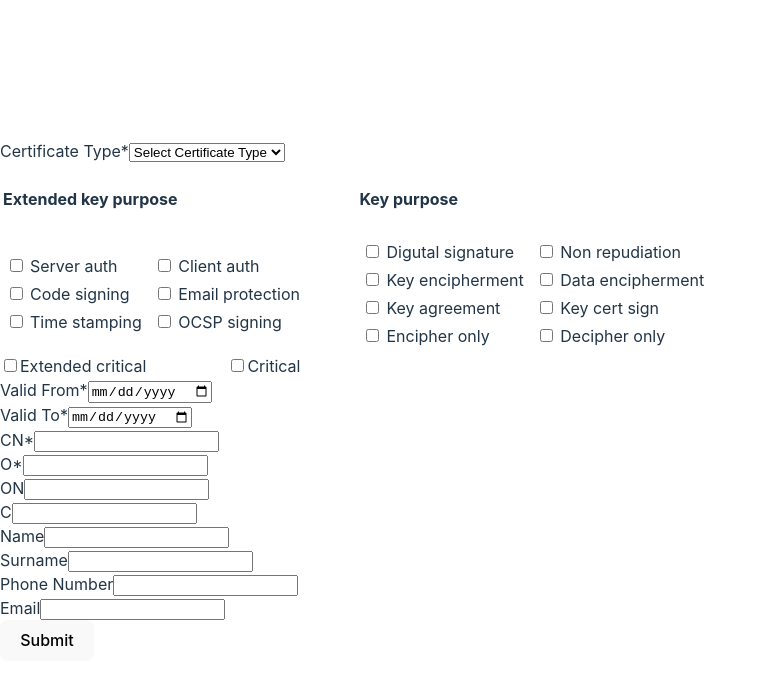
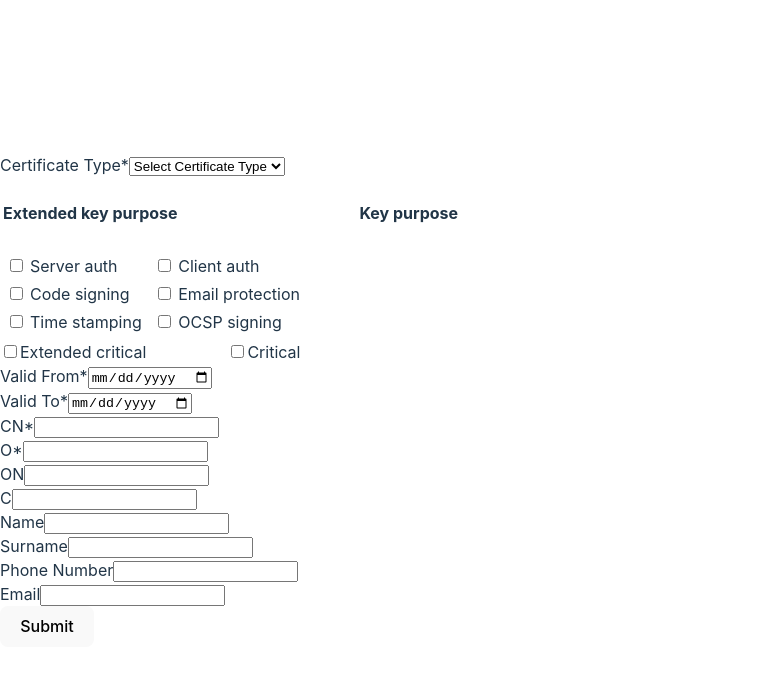
Before and after one commit to Security-in-electronic-business-systems/Public-Key-Infrastructure, a React (Vite) app in the folder PublicKeyInfrastructureFE/: page /newSertificate in a window 1280 px wide. Shown: the top 684 px of the page, without its empty margins (0-767 px from the left). Built offline with nearby package versions, Linux system fonts and the light colour scheme.

Commit message:
Disable extensions that the issuer doesn't have.

```diff
--- a/PublicKeyInfrastructureFE/src/components/NewCertificate.tsx
+++ b/PublicKeyInfrastructureFE/src/components/NewCertificate.tsx
@@ -40,8 +40,11 @@ const NewCertificate = () => {
 
 
   const certificate = useCurrentCertificate();
-  console.log("cet "+certificate?.extendedKeyUsage);
-  console.log("hjshjd "+certificate?.keyUsage);
+  const extendesKeysUsage = certificate?.extendedKeyUsage;
+  const keysUsage = certificate?.keyUsage;
+
+  console.log("Extended key usage: "+certificate?.extendedKeyUsage);
+  console.log("Key usage: "+certificate?.keyUsage);
 
   const navigate = useNavigate();
 
@@ -293,32 +296,66 @@ const NewCertificate = () => {
     <div>
         <table>
         <tr>
+          { keysUsage&& keysUsage[0] &&
+            <div>
                <td><input type="checkbox" id="DIGITAL_SIGNATURE" checked={DIGITAL_SIGNATURE} onChange={hendleDIGITAL_SIGNATURE}/></td>
                 <td><label htmlFor="validFrom">Digutal signature</label></td>
-          <td>&nbsp;</td>
+            </div>
+          }
+          {
+            keysUsage&&keysUsage[1]&&
+            <div>
               <td><input type="checkbox" id="NON_REPUDIATION" checked={NON_REPUDIATION} onChange={hendleNON_REPUDIATION}/></td>
               <td><label htmlFor="validFrom">Non repudiation</label></td>
+            </div>
+          }
         </tr>
         <tr>
+          {keysUsage&&keysUsage[2]&&
+          <div>
             <td><input type="checkbox" id="KEY_ENCIPHERMENT" checked={KEY_ENCIPHERMENT} onChange={hendleKEY_ENCIPHERMENT}/></td>
             <td><label htmlFor="validFrom">Key encipherment</label></td>
-          <td>&nbsp;</td>
+          </div>
+          }
+         {
+          keysUsage&&keysUsage[3]&&
+          <div>
             <td><input type="checkbox" id="DATA_ENCIPHERMENT" checked={DATA_ENCIPHERMENT} onChange={hendleDATA_ENCIPHERMENT}/></td>
             <td><label htmlFor="validFrom">Data encipherment</label></td>
+          </div>
+         }
         </tr>
         <tr>
+          {
+            keysUsage&&keysUsage[4]&&
+            <div>
              <td><input type="checkbox" id="KEY_AGREEMENT" checked={KEY_AGREEMENT} onChange={hendleKEY_AGREEMENT}/></td>
              <td><label htmlFor="validFrom">Key agreement</label></td>
-          <td>&nbsp;</td>
+            </div>
+          }
+          {
+            keysUsage&&keysUsage[5]&&
+            <div>
               <td><input type="checkbox" id="KEY_CERT_SIGN" checked={KEY_CERT_SIGN} onChange={hendleKEY_CERT_SIGN}/></td>
               <td><label htmlFor="validFrom">Key cert sign</label></td>
+            </div>
+          }
         </tr>
         <tr>
+          {
+            keysUsage&&keysUsage[7]&&
+            <div>
               <td><input type="checkbox" id="ENCIPHER_ONLY" checked={ENCIPHER_ONLY} onChange={hendleENCIPHER_ONLY}/></td>
               <td><label htmlFor="validFrom">Encipher only</label></td>
-          <td>&nbsp;</td>
+            </div>
+          }
+
+          {keysUsage&&keysUsage[8]&&
+          <div>
             <td><input type="checkbox" id="DECIPHER_ONLY" checked={DECIPHER_ONLY} onChange={hendleDECIPHER_ONLY}/></td>
             <td><label htmlFor="validFrom">Decipher only</label></td>
+          </div>
+          }
         </tr>
         </table>
       </div>
```
Also changed, not shown: PublicKeyInfrastructureFE/src/model/CerificateView.tsx (+4 -4 lines). Lines whose indentation alone changed are shown as unchanged.
